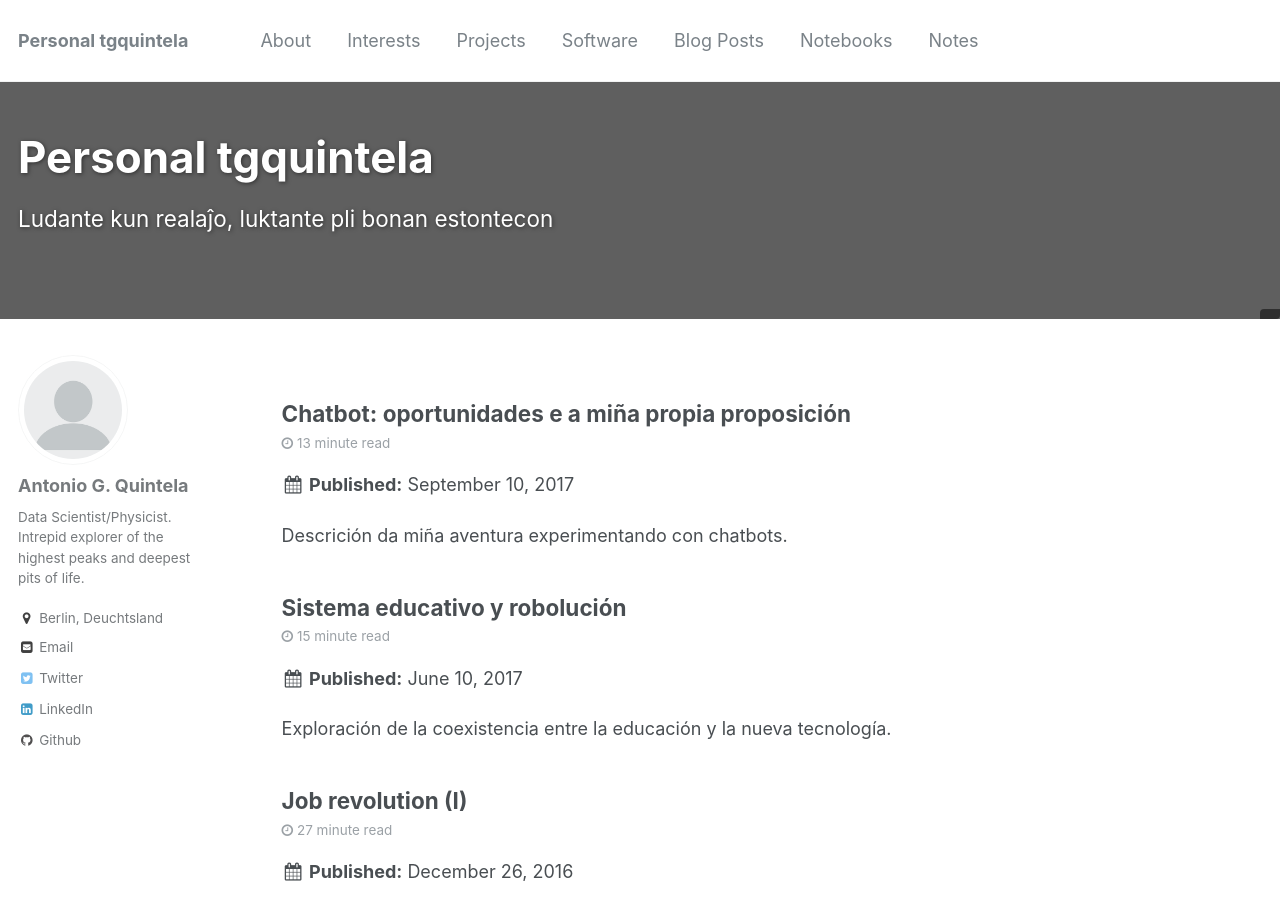
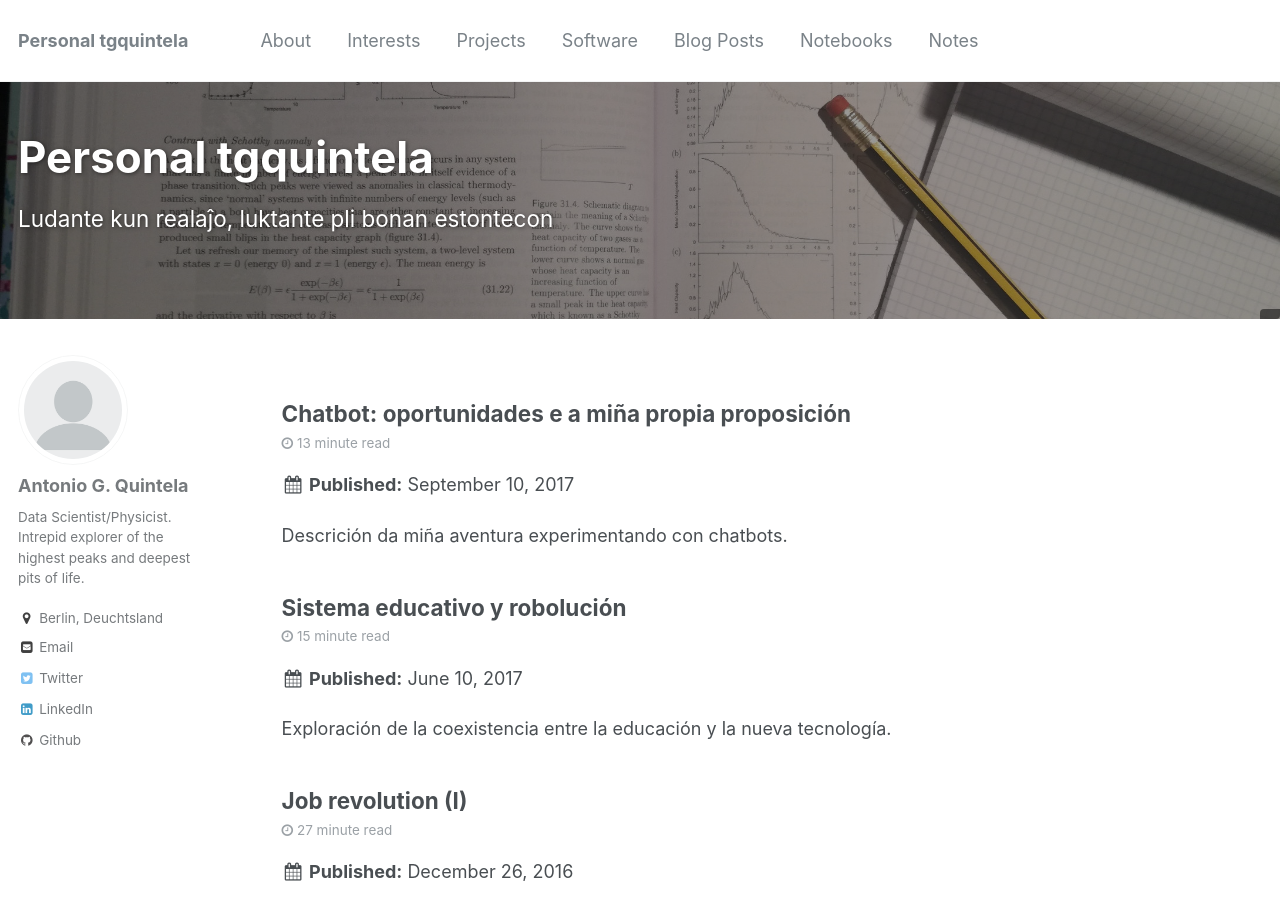
Before and after one commit to tgquintela/tgquintela.github.io, a Jekyll site: the page built from blog/index.html, in a window 1280 px wide and 900 px high. Built offline with Jekyll 4.4.1, drawn with Linux system fonts in a browser that asks for light colours; a script that is not in the unit is left out; the list of posts is cut into pages by our own code.

Commit message:
Testing new things.[A

```diff
--- a/blog/index.html
+++ b/blog/index.html
@@ -4,7 +4,7 @@ excerpt: "Ludante kun realaĵo, luktante pli bonan estontecon"
 title: "Blog posts"
 author_profile: true
 header:
-  overlay_image: header_blog.jpg
+  overlay_image: header_blog-2.jpg
   overlay_filter: 0.4
   caption: ""
 ---
```
Also changed, not shown: images/header_blog-2.jpg (added), 1 other file.
